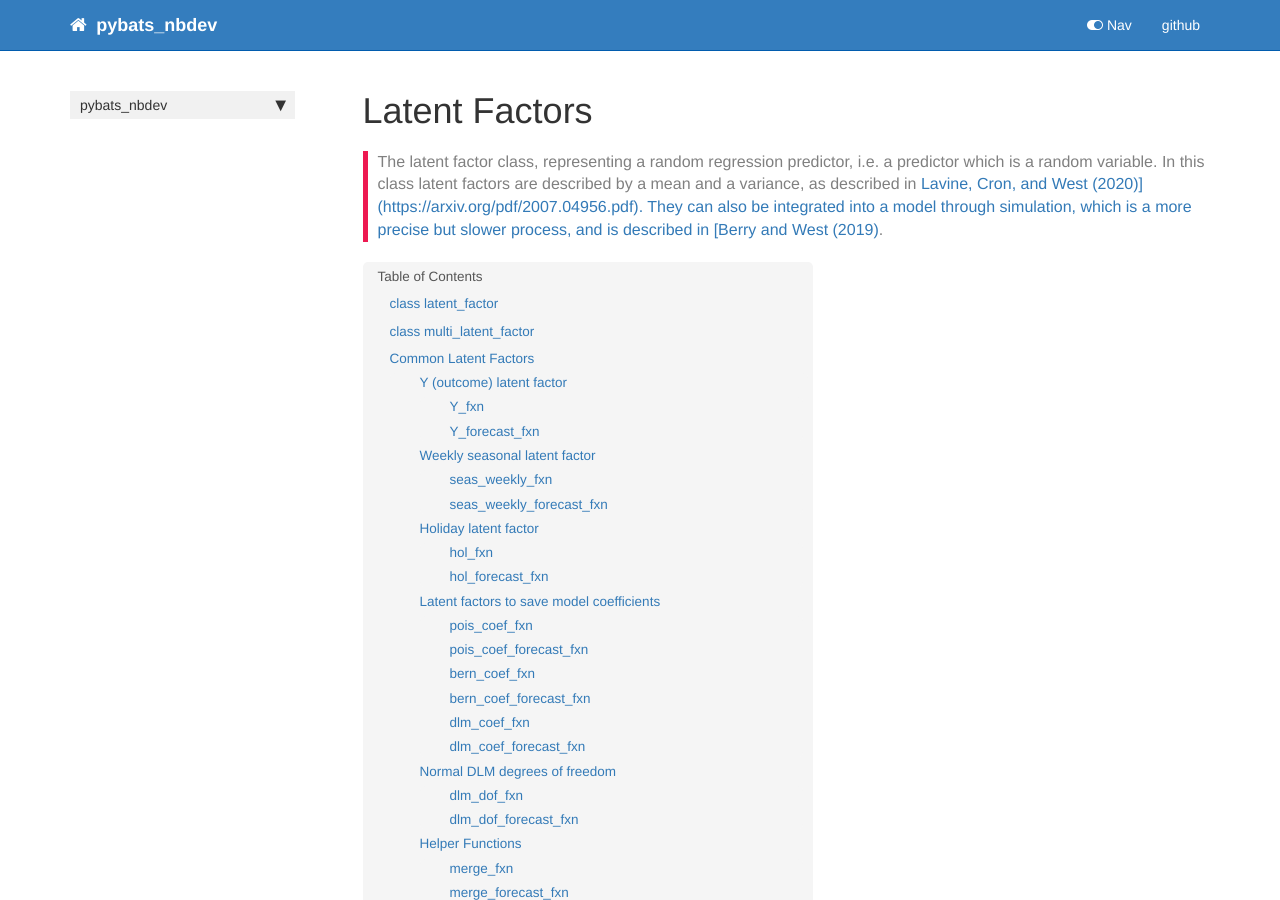
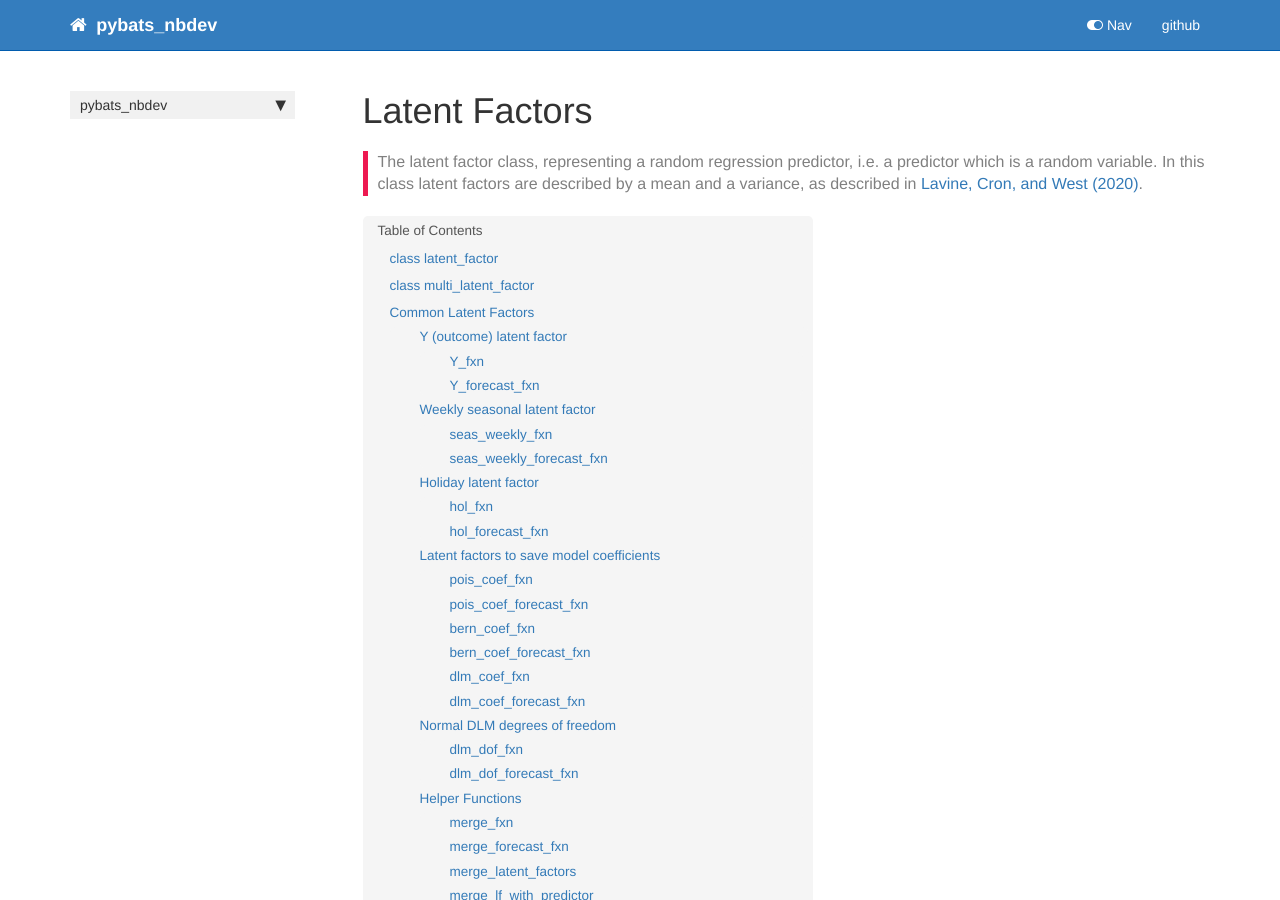
Before and after one commit to lavinei/pybats_nbdev, a Jekyll site: the page built from docs/latent_factor.html, in a window 1280 px wide and 900 px high. Built offline with Jekyll 4.4.1, drawn with Linux system fonts in a browser that asks for light colours; nearby versions of some CDN libraries; comment, search, counter and statistics services are not loaded; some of the changed text lies outside the part shown.

Commit message:
documentation

```diff
--- a/docs/latent_factor.html
+++ b/docs/latent_factor.html
@@ -1,12 +1,14 @@
 ---
 
 title: Latent Factors
+
 
 keywords: fastai
 sidebar: home_sidebar
 
-summary: "The latent factor class, representing a random regression predictor, i.e. a predictor which is a random variable. In this class latent factors are described by a mean and a variance, as described in <a href='https://arxiv.org/pdf/1805.05232.pdf'>Lavine, Cron, and West (2020)](https://arxiv.org/pdf/2007.04956.pdf). They can also be integrated into a model through simulation, which is a more precise but slower process, and is described in [Berry and West (2019)</a>."
-description: "The latent factor class, representing a random regression predictor, i.e. a predictor which is a random variable. In this class latent factors are described by a mean and a variance, as described in <a href='https://arxiv.org/pdf/1805.05232.pdf'>Lavine, Cron, and West (2020)](https://arxiv.org/pdf/2007.04956.pdf). They can also be integrated into a model through simulation, which is a more precise but slower process, and is described in [Berry and West (2019)</a>."
+summary: "The latent factor class, representing a random regression predictor, i.e. a predictor which is a random variable. In this class latent factors are described by a mean and a variance, as described in <a href='https://arxiv.org/pdf/2007.04956.pdf'>Lavine, Cron, and West (2020)</a>. "
+description: "The latent factor class, representing a random regression predictor, i.e. a predictor which is a random variable. In this class latent factors are described by a mean and a variance, as described in <a href='https://arxiv.org/pdf/2007.04956.pdf'>Lavine, Cron, and West (2020)</a>. "
+nb_path: "nbs/13_latent_factor.ipynb"
 ---
 <!--
 
@@ -76,7 +78,7 @@
 
 
 <div class="output_markdown rendered_html output_subarea ">
-<h2 id="multi_latent_factor" class="doc_header"><code>class</code> <code>multi_latent_factor</code><a href="https://github.com/lavinei/pybats_nbdev/tree/master/pybats_nbdev/latent_factor.py#L127" class="source_link" style="float:right">[source]</a></h2><blockquote><p><code>multi_latent_factor</code>(<strong><code>latent_factors</code></strong>) :: <a href="/pybats_nbdev/latent_factor"><code>latent_factor</code></a></p>
+<h2 id="multi_latent_factor" class="doc_header"><code>class</code> <code>multi_latent_factor</code><a href="https://github.com/lavinei/pybats_nbdev/tree/master/pybats_nbdev/latent_factor.py#L127" class="source_link" style="float:right">[source]</a></h2><blockquote><p><code>multi_latent_factor</code>(<strong><code>latent_factors</code></strong>) :: <a href="/pybats_nbdev/latent_factor.html"><code>latent_factor</code></a></p>
 </blockquote>
 
 </div>
@@ -277,8 +279,7 @@
 
 <div class="inner_cell">
     <div class="input_area">
-<div class=" highlight hl-ipython3"><pre><span></span><span class="c1"># Run updating + forecasting</span>
-<span class="n">samples</span><span class="p">,</span> <span class="n">mod</span><span class="p">,</span> <span class="n">coef</span> <span class="o">=</span> <span class="n">analysis</span><span class="p">(</span><span class="n">Y</span><span class="p">,</span> <span class="n">X</span><span class="o">=</span><span class="kc">None</span><span class="p">,</span> <span class="n">family</span><span class="o">=</span><span class="s2">&quot;normal&quot;</span><span class="p">,</span>
+<div class=" highlight hl-ipython3"><pre><span></span><span class="n">samples</span><span class="p">,</span> <span class="n">mod</span><span class="p">,</span> <span class="n">coef</span> <span class="o">=</span> <span class="n">analysis</span><span class="p">(</span><span class="n">Y</span><span class="p">,</span> <span class="n">X</span><span class="o">=</span><span class="kc">None</span><span class="p">,</span> <span class="n">family</span><span class="o">=</span><span class="s2">&quot;normal&quot;</span><span class="p">,</span>
                                          <span class="n">prior_length</span> <span class="o">=</span> <span class="n">prior_length</span><span class="p">,</span> <span class="n">k</span> <span class="o">=</span> <span class="mi">1</span><span class="p">,</span> <span class="n">ntrend</span><span class="o">=</span><span class="mi">1</span><span class="p">,</span> <span class="n">nsamps</span><span class="o">=</span><span class="mi">5000</span><span class="p">,</span>
                                          <span class="n">forecast_start</span><span class="o">=</span><span class="n">forecast_start</span><span class="p">,</span> <span class="n">forecast_end</span><span class="o">=</span><span class="n">forecast_end</span><span class="p">,</span>
                                          <span class="n">model_prior</span><span class="o">=</span><span class="n">mod_prior</span><span class="p">,</span>
@@ -820,8 +821,7 @@
 
 <div class="inner_cell">
     <div class="input_area">
-<div class=" highlight hl-ipython3"><pre><span></span><span class="c1">#Define hyper parameters</span>
-<span class="n">k</span> <span class="o">=</span> <span class="mi">14</span> <span class="c1"># Number of days ahead that we will forecast</span>
+<div class=" highlight hl-ipython3"><pre><span></span><span class="n">k</span> <span class="o">=</span> <span class="mi">14</span> <span class="c1"># Number of days ahead that we will forecast</span>
 <span class="n">nsamps</span> <span class="o">=</span> <span class="mi">100</span>
 <span class="n">prior_length</span> <span class="o">=</span> <span class="mi">21</span>
 <span class="n">holidays</span><span class="o">=</span><span class="n">USFederalHolidayCalendar</span><span class="o">.</span><span class="n">rules</span>
@@ -841,8 +841,7 @@
 
 <div class="inner_cell">
     <div class="input_area">
-<div class=" highlight hl-ipython3"><pre><span></span><span class="c1"># Define forecast range for final year of data</span>
-<span class="n">T</span> <span class="o">=</span> <span class="nb">len</span><span class="p">(</span><span class="n">totaldata</span><span class="p">)</span>
+<div class=" highlight hl-ipython3"><pre><span></span><span class="n">T</span> <span class="o">=</span> <span class="nb">len</span><span class="p">(</span><span class="n">totaldata</span><span class="p">)</span>
 <span class="n">forecast_end_date</span> <span class="o">=</span> <span class="n">totaldata</span><span class="o">.</span><span class="n">index</span><span class="p">[</span><span class="o">-</span><span class="n">k</span><span class="p">]</span>
 <span class="n">forecast_start_date</span> <span class="o">=</span> <span class="n">forecast_end_date</span> <span class="o">-</span> <span class="n">pd</span><span class="o">.</span><span class="n">DateOffset</span><span class="p">(</span><span class="n">days</span><span class="o">=</span><span class="mi">365</span><span class="p">)</span>
 </pre></div>
@@ -861,8 +860,7 @@
 
 <div class="inner_cell">
     <div class="input_area">
-<div class=" highlight hl-ipython3"><pre><span></span><span class="c1"># Get multiscale signal (a latent factor) from higher level log-normal model</span>
-<span class="n">latent_factors</span> <span class="o">=</span> <span class="n">analysis</span><span class="p">(</span><span class="n">totaldata</span><span class="p">[</span><span class="s1">&#39;Y&#39;</span><span class="p">]</span><span class="o">.</span><span class="n">values</span><span class="p">,</span> <span class="n">totaldata</span><span class="p">[</span><span class="s1">&#39;X&#39;</span><span class="p">]</span><span class="o">.</span><span class="n">values</span><span class="p">,</span> <span class="n">k</span><span class="p">,</span>
+<div class=" highlight hl-ipython3"><pre><span></span><span class="n">latent_factors</span> <span class="o">=</span> <span class="n">analysis</span><span class="p">(</span><span class="n">totaldata</span><span class="p">[</span><span class="s1">&#39;Y&#39;</span><span class="p">]</span><span class="o">.</span><span class="n">values</span><span class="p">,</span> <span class="n">totaldata</span><span class="p">[</span><span class="s1">&#39;X&#39;</span><span class="p">]</span><span class="o">.</span><span class="n">values</span><span class="p">,</span> <span class="n">k</span><span class="p">,</span>
                          <span class="n">forecast_start_date</span><span class="p">,</span> <span class="n">forecast_end_date</span><span class="p">,</span>
                          <span class="n">family</span><span class="o">=</span><span class="s2">&quot;normal&quot;</span><span class="p">,</span> <span class="n">dates</span><span class="o">=</span><span class="n">totaldata</span><span class="o">.</span><span class="n">index</span><span class="p">,</span>
                          <span class="n">seasPeriods</span><span class="o">=</span><span class="p">[</span><span class="mi">7</span><span class="p">],</span> <span class="n">seasHarmComponents</span><span class="o">=</span><span class="p">[[</span><span class="mi">1</span><span class="p">,</span><span class="mi">2</span><span class="p">,</span><span class="mi">3</span><span class="p">]],</span>
@@ -934,7 +932,7 @@
 
 <div class="cell border-box-sizing text_cell rendered"><div class="inner_cell">
 <div class="text_cell_render border-box-sizing rendered_html">
-<p>The first latent factor is <a href="/pybats_nbdev/latent_factor#Y_lf"><code>Y_lf</code></a>, which stores both the real total sales and the forecast total sales. The second is <a href="/pybats_nbdev/latent_factor#seas_weekly_lf"><code>seas_weekly_lf</code></a>, which is a $7-$dimensional vector. Each day, the element for today is populated with the estimated seasonal effect, while the other $6$ values are set to $0$. Finally, we defined $10$ holidays. This latent factor is only populated for the holidays themselves, so it is mostly just $0$.</p>
+<p>The first latent factor is <a href="/pybats_nbdev/latent_factor.html#Y_lf"><code>Y_lf</code></a>, which stores both the real total sales and the forecast total sales. The second is <a href="/pybats_nbdev/latent_factor.html#seas_weekly_lf"><code>seas_weekly_lf</code></a>, which is a $7-$dimensional vector. Each day, the element for today is populated with the estimated seasonal effect, while the other $6$ values are set to $0$. Finally, we defined $10$ holidays. This latent factor is only populated for the holidays themselves, so it is mostly just $0$.</p>
 <p>We can get the update mean for each latent factor at any given date:</p>
 
 </div>
@@ -1069,7 +1067,7 @@
 <div class="cell border-box-sizing text_cell rendered"><div class="inner_cell">
 <div class="text_cell_render border-box-sizing rendered_html">
 <p>And the same output can be created for the holiday latent factor, but it will be all $0$'s except when there is a holiday in the next $14$ days.</p>
-<p>Now let's combine these latent factors into a single <a href="/pybats_nbdev/latent_factor#multi_latent_factor"><code>multi_latent_factor</code></a>, and put them to use in an analysis of the individual item sales:</p>
+<p>Now let's combine these latent factors into a single <a href="/pybats_nbdev/latent_factor.html#multi_latent_factor"><code>multi_latent_factor</code></a>, and put them to use in an analysis of the individual item sales:</p>
 
 </div>
 </div>
@@ -1209,8 +1207,7 @@
 
 <div class="inner_cell">
     <div class="input_area">
-<div class=" highlight hl-ipython3"><pre><span></span><span class="c1"># Update and forecast the model</span>
-<span class="n">rho</span> <span class="o">=</span> <span class="mf">0.2</span>
+<div class=" highlight hl-ipython3"><pre><span></span><span class="n">rho</span> <span class="o">=</span> <span class="mf">0.2</span>
 
 <span class="n">mod</span><span class="p">,</span> <span class="n">forecast_samples</span> <span class="o">=</span> <span class="n">analysis</span><span class="p">(</span><span class="n">data</span><span class="p">[</span><span class="s1">&#39;Y&#39;</span><span class="p">]</span><span class="o">.</span><span class="n">values</span><span class="p">,</span> <span class="n">data</span><span class="p">[</span><span class="s1">&#39;X&#39;</span><span class="p">]</span><span class="o">.</span><span class="n">values</span><span class="p">,</span> <span class="n">k</span><span class="p">,</span>
                                  <span class="n">forecast_start_date</span><span class="p">,</span> <span class="n">forecast_end_date</span><span class="p">,</span>
@@ -1258,8 +1255,7 @@
 
 <div class="inner_cell">
     <div class="input_area">
-<div class=" highlight hl-ipython3"><pre><span></span><span class="c1"># Plotting 1-step ahead forecasts</span>
-<span class="n">horizon</span> <span class="o">=</span> <span class="mi">1</span>
+<div class=" highlight hl-ipython3"><pre><span></span><span class="n">horizon</span> <span class="o">=</span> <span class="mi">1</span>
 <span class="n">plot_length</span> <span class="o">=</span> <span class="mi">50</span>
 <span class="n">fig</span><span class="p">,</span> <span class="n">ax</span> <span class="o">=</span> <span class="n">plt</span><span class="o">.</span><span class="n">subplots</span><span class="p">(</span><span class="n">figsize</span><span class="o">=</span><span class="p">(</span><span class="mi">8</span><span class="p">,</span><span class="mi">4</span><span class="p">))</span>
 <span class="n">start_date</span> <span class="o">=</span> <span class="n">forecast_end_date</span> <span class="o">+</span> <span class="n">pd</span><span class="o">.</span><span class="n">DateOffset</span><span class="p">(</span><span class="n">horizon</span> <span class="o">-</span> <span class="n">plot_length</span><span class="p">)</span>
@@ -1696,7 +1692,7 @@
 
 <div class="cell border-box-sizing text_cell rendered"><div class="inner_cell">
 <div class="text_cell_render border-box-sizing rendered_html">
-<p><a href="/pybats_nbdev/latent_factor#merge_latent_factors"><code>merge_latent_factors</code></a> is used to average together a set of latent factors. An example usage: There are a set of models, all with the same regression predictor. The coefficient latent factor is saved from an analysis. This function will produce a new latent factor which is the precision-weighted average effect from that coefficient.</p>
+<p><a href="/pybats_nbdev/latent_factor.html#merge_latent_factors"><code>merge_latent_factors</code></a> is used to average together a set of latent factors. An example usage: There are a set of models, all with the same regression predictor. The coefficient latent factor is saved from an analysis. This function will produce a new latent factor which is the precision-weighted average effect from that coefficient.</p>
 
 </div>
 </div>
@@ -1739,9 +1735,9 @@
 
 <div class="cell border-box-sizing text_cell rendered"><div class="inner_cell">
 <div class="text_cell_render border-box-sizing rendered_html">
-<p>The function <a href="/pybats_nbdev/latent_factor#merge_lf_with_predictor"><code>merge_lf_with_predictor</code></a> multiplies a latent factor by a known predictor. This is useful in combination with the coefficient latent factors. To save a regression effect, the coefficient latent factor can store the dynamic coefficient from an analysis. Then, that latent factor can be multiplied by the predictor, to produce the full regression effect.</p>
-
-</div>
-</div>
-</div>
-</div>
+<p>The function <a href="/pybats_nbdev/latent_factor.html#merge_lf_with_predictor"><code>merge_lf_with_predictor</code></a> multiplies a latent factor by a known predictor. This is useful in combination with the coefficient latent factors. To save a regression effect, the coefficient latent factor can store the dynamic coefficient from an analysis. Then, that latent factor can be multiplied by the predictor, to produce the full regression effect.</p>
+
+</div>
+</div>
+</div>
+</div>
--- a/docs/latent_factor_fxns.html
+++ b/docs/latent_factor_fxns.html
@@ -2,11 +2,13 @@
 
 title: Latent Factor Functions
 
+
 keywords: fastai
 sidebar: home_sidebar
 
-summary: "This module contains the update and forecast functions to work with a latent factor, as described in Lavine (2020) INSERT LINK HERE."
-description: "This module contains the update and forecast functions to work with a latent factor, as described in Lavine (2020) INSERT LINK HERE."
+summary: "This module contains the update and forecast functions to work with a latent factor. There are functions to work with the latent_factor as described in <a href='https://arxiv.org/pdf/2007.04956.pdf). They can also be integrated into a model through simulation, which is a more precise but slower process, and is described in [Berry and West (2019'>Lavine, Cron, and West (2020)</a>]"
+description: "This module contains the update and forecast functions to work with a latent factor. There are functions to work with the latent_factor as described in <a href='https://arxiv.org/pdf/2007.04956.pdf). They can also be integrated into a model through simulation, which is a more precise but slower process, and is described in [Berry and West (2019'>Lavine, Cron, and West (2020)</a>]"
+nb_path: "nbs/14_latent_factor_fxns.ipynb"
 ---
 <!--
 
```
Also changed, not shown: docs/_data/sidebars/home_sidebar.yml (+15 -15 lines), docs/sidebar.json (+15 -15 lines), 1 other file.
